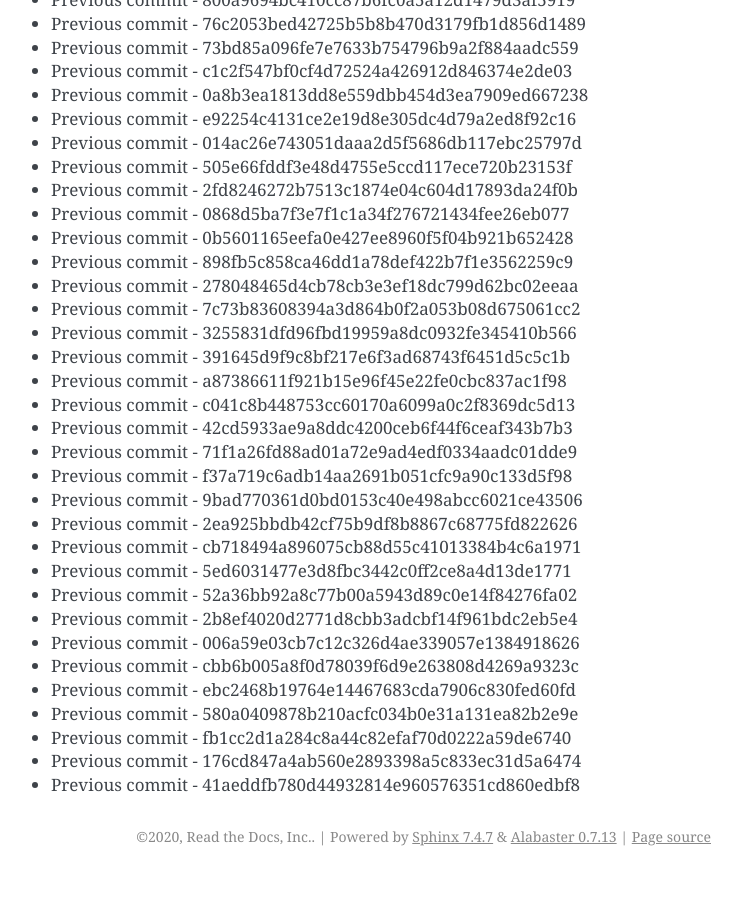
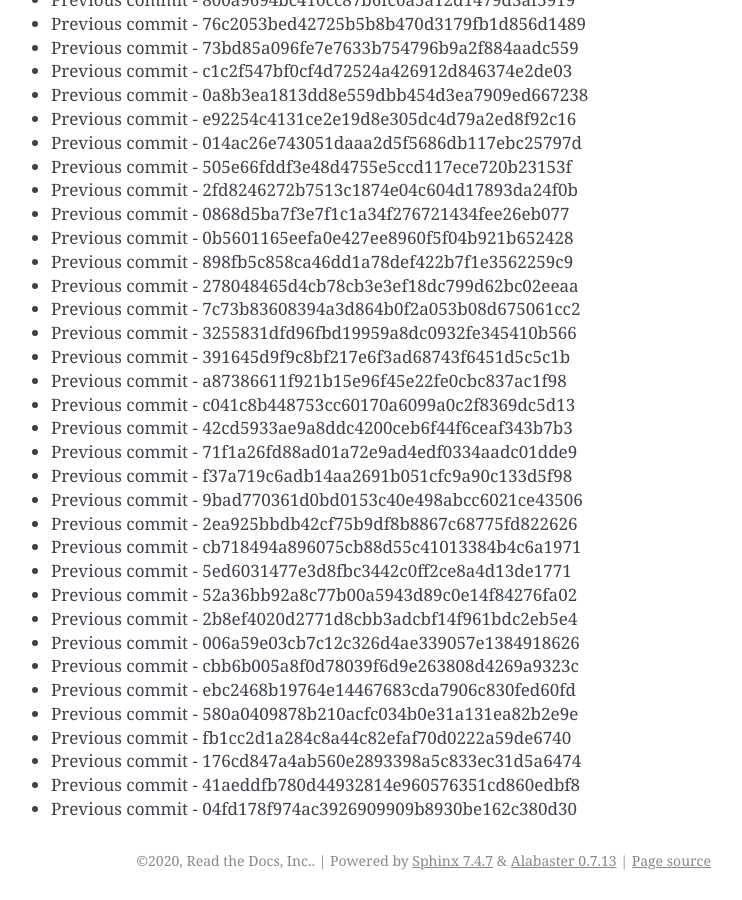
Before and after one commit to readthedocs/rtd-git-stresstest, a Sphinx documentation site: the page built from docs/updates.rst, in a window 1280 px wide and 900 px high, scrolled down 67263 px. Shown: the whole window, without its empty margins (399-1141 px from the left). Built offline with Sphinx 7.4.7, drawn with Linux system fonts in a browser that asks for light colours; before the commit the page ends 68139 px from its top, so only the background shows below that.

Commit message:
Generating commit from previous: 04fd178f974ac3926909909b8930be162c380d30

```diff
--- a/docs/updates.rst
+++ b/docs/updates.rst
@@ -2858,3 +2858,4 @@ It can be tested for any performance characteristics.
 * Previous commit - fb1cc2d1a284c8a44c82efaf70d0222a59de6740
 * Previous commit - 176cd847a4ab560e2893398a5c833ec31d5a6474
 * Previous commit - 41aeddfb780d44932814e960576351cd860edbf8
+* Previous commit - 04fd178f974ac3926909909b8930be162c380d30
```
